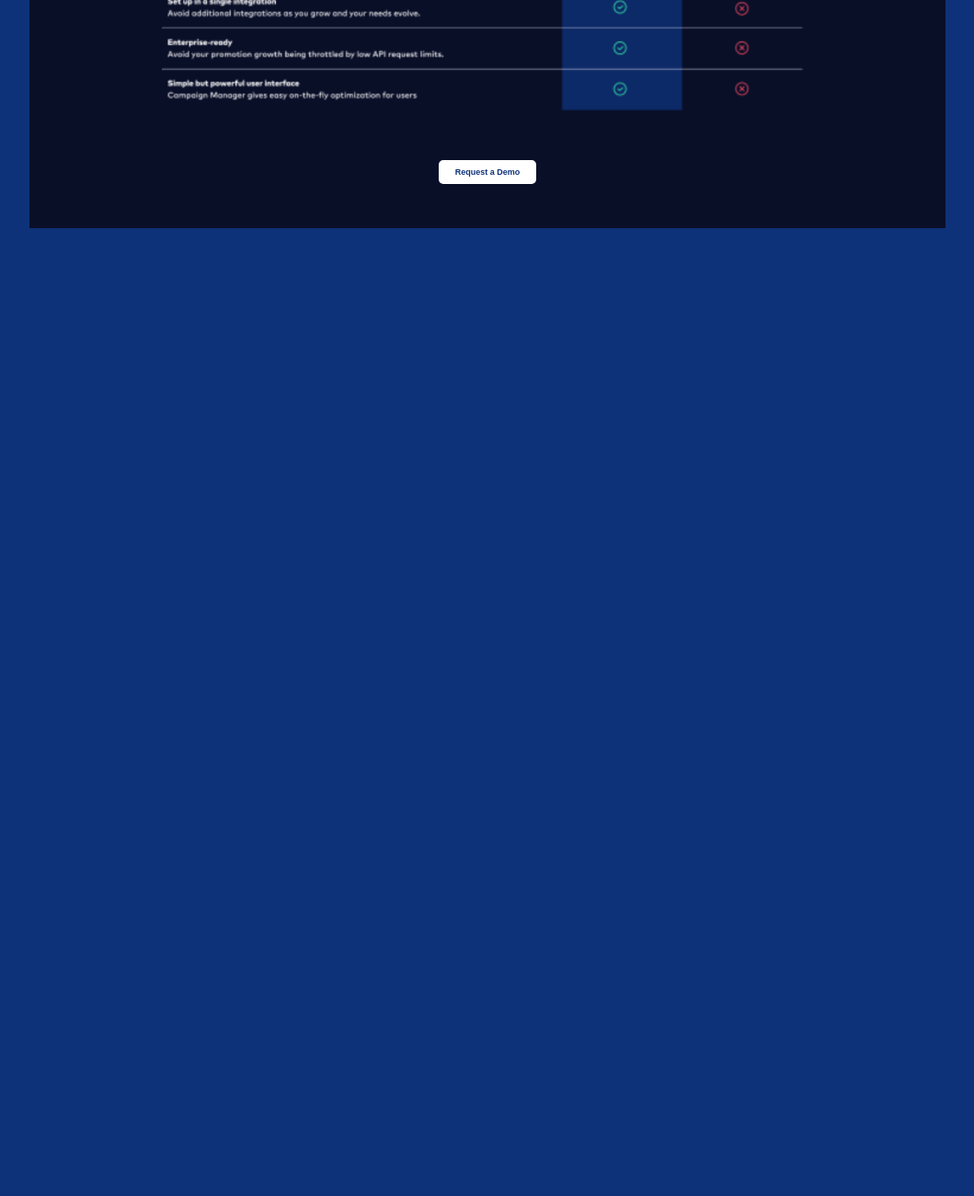
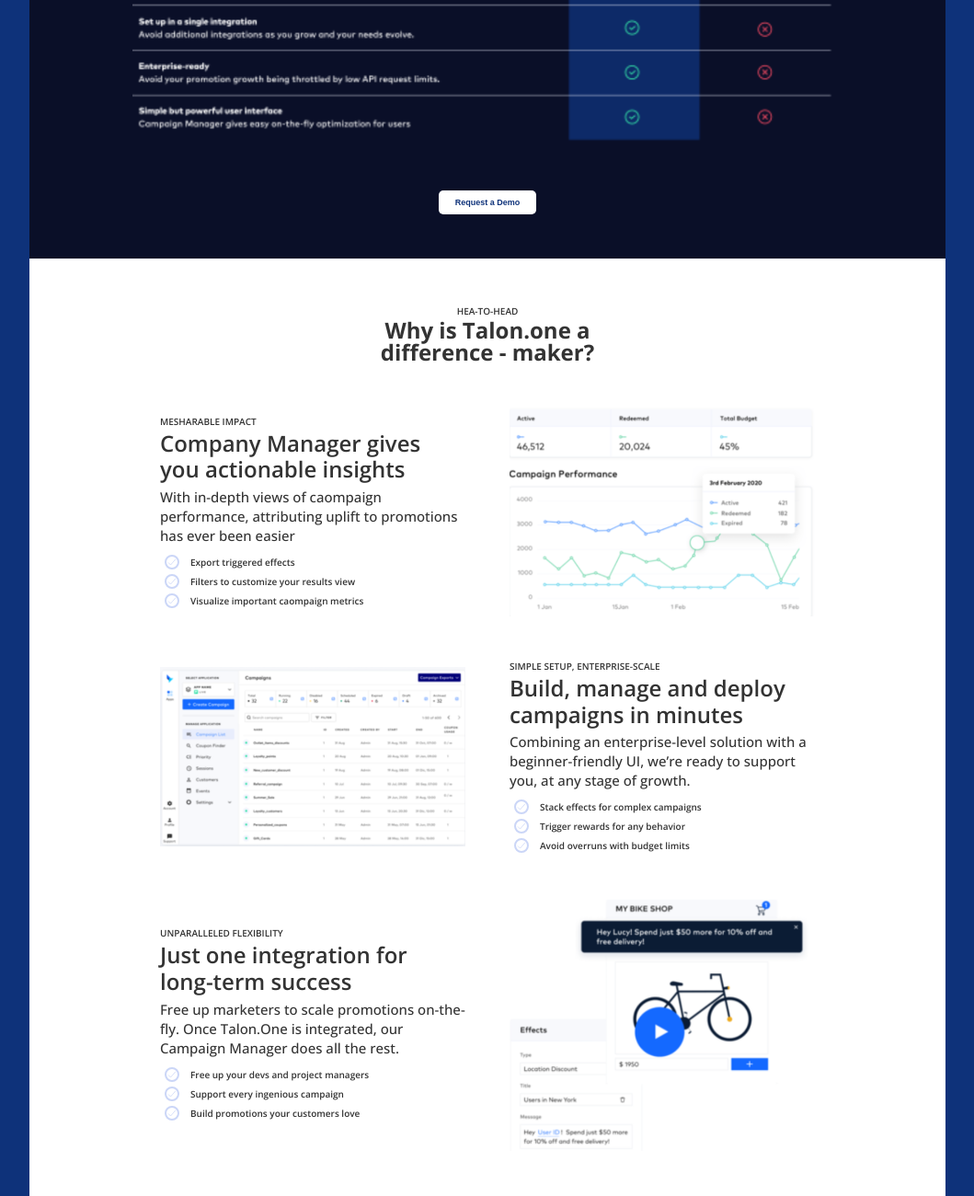
Before and after one commit to fanuelstephen/comparizon, a plain HTML site: page index.html in a window 1280 px wide. Shown: the part 1355-2655 px from the top of the page at 92% size, without its empty margins (110-1169 px from the left). Before the commit the page ends 1603 px from the top, so only its background shows below. Drawn offline with nearby package versions, Linux system fonts and the light colour scheme.

Commit message:
add section three

```diff
--- a/css/style.css
+++ b/css/style.css
@@ -231,7 +231,6 @@
 .section-feature {
   padding: 4.8rem 4.8rem;
   background-color: #0a0f28;
-  align-items: ;
 }
 
 .feature-text {
@@ -248,10 +247,77 @@
 }
 .feature-box {
   text-align: center;
-  padding: 0 9.6rem;
+  padding: 0 6.4rem;
 }
 
 .feaure-img {
   width: 100%;
   margin-bottom: 4.8rem;
 }
+/* *************************************/
+/* SECTION three*/
+/* *************************************/
+.section-three {
+  padding: 4.8rem 4.8rem;
+  background-color: #fff;
+  color: #333;
+}
+.row {
+  padding: 0 6.4rem;
+}
+.section-header {
+  text-align: center;
+}
+.priary-header {
+  font-size: 1rem;
+  font-weight: 600;
+  text-transform: uppercase;
+  color: #333;
+}
+.secondary-header {
+  font-size: 2.4rem;
+  color: #333;
+  font-weight: 700;
+}
+/* .middle {
+  background-color: #f8f9fc;
+} */
+.one-img {
+  width: 100%;
+}
+h4 {
+  font-size: 2.4rem;
+  color: #333;
+  font-weight: 700;
+  line-height: 1.2;
+  margin-top: 0.5rem;
+  margin-bottom: 0.5rem;
+  font-weight: 600;
+}
+.one-paragraph {
+  font-size: 1.5rem;
+  line-height: 1.4;
+  margin-bottom: 1rem;
+  color: #333;
+  font-weight: 500;
+}
+.lists {
+  display: flex;
+  flex-direction: column;
+  gap: 0.5rem;
+}
+.list {
+  color: #333;
+  font-weight: 600;
+  display: flex;
+  align-items: center;
+  gap: 1.2rem;
+}
+.icon {
+  border: 2px solid #cbd6f7;
+  border-radius: 50%;
+  font-weight: 700;
+  height: 1.2rem;
+  width: 1.2rem;
+  color: #cbd6f7;
+}
--- a/index.html
+++ b/index.html
@@ -136,6 +136,97 @@
           <button class="btn">Request a Demo</button>
         </div>
       </section>
+
+      <section class="section-three containter">
+        <div class="row">
+          <div class="section-header">
+            <span class="priary-header">hea-to-head</span>
+            <h3 class="secondary-header">
+              Why is Talon.one a <br />
+              difference - maker?
+            </h3>
+          </div>
+          <div class="one grid grid--2-cols">
+            <!-- 01 -->
+            <div class="one-text">
+              <p class="priary-header">mesharable impact</p>
+              <h4>Company Manager gives you actionable insights</h4>
+              <p class="one-paragraph">
+                With in-depth views of caompaign performance, attributing uplift
+                to promotions has ever been easier
+              </p>
+              <ul class="lists">
+                <li class="list">
+                  <ion-icon class="icon" name="checkmark-outline"></ion-icon>
+                  Export triggered effects
+                </li>
+                <li class="list">
+                  <ion-icon class="icon" name="checkmark-outline"></ion-icon>
+                  Filters to customize your results view
+                </li>
+                <li class="list">
+                  <ion-icon class="icon" name="checkmark-outline"></ion-icon>
+                  Visualize important caompaign metrics
+                </li>
+              </ul>
+            </div>
+            <div class="one-img">
+              <img class="one-img" src="image/chart3.png" alt="" />
+            </div>
+            <!-- 02 -->
+
+            <div class="one-img middle">
+              <img class="one-img" src="image/chart4.png" alt="" />
+            </div>
+            <div class="one-text middle">
+              <p class="priary-header">SIMPLE SETUP, ENTERPRISE-SCALE</p>
+              <h4>Build, manage and deploy campaigns in minutes</h4>
+              <p class="one-paragraph">
+                Combining an enterprise-level solution with a beginner-friendly
+                UI, we’re ready to support you, at any stage of growth.
+              </p>
+              <ul class="lists">
+                <li class="list">
+                  <ion-icon class="icon" name="checkmark-outline"></ion-icon>
+                  Stack effects for complex campaigns
+                </li>
+                <li class="list">
+                  <ion-icon class="icon" name="checkmark-outline"></ion-icon>
+                  Trigger rewards for any behavior
+                </li>
+                <li class="list">
+                  <ion-icon class="icon" name="checkmark-outline"></ion-icon>
+                  Avoid overruns with budget limits
+                </li>
+            </div>
+
+            <!-- 03 -->
+            <div class="one-text">
+              <p class="priary-header" >UNPARALLELED FLEXIBILITY</p>
+              <h4>Just one integration for long-term success</h4>
+              <p class="one-paragraph">
+                Free up marketers to scale promotions on-the-fly. Once Talon.One is integrated, our Campaign Manager does all the rest.
+              </p>
+              <ul class="lists">
+                <li class="list">
+                  <ion-icon class="icon" name="checkmark-outline"></ion-icon>
+                  Free up your devs and project managers
+                </li>
+                <li class="list">
+                  <ion-icon class="icon" name="checkmark-outline"></ion-icon>
+                  Support every ingenious campaign
+                </li>
+                <li class="list">
+                  <ion-icon class="icon" name="checkmark-outline"></ion-icon>
+                  Build promotions your customers love
+                </li>
+            </div>
+            <div class="one-img">
+              <img class="one-img" src="image/chart5.png" alt="" />
+            </div>
+          </div>
+        </div>
+      </section>
     </main>
   </body>
 </html>
```
Also changed, not shown: image/chart3.png (added), image/chart4.png (added), image/chart5.png (added).
